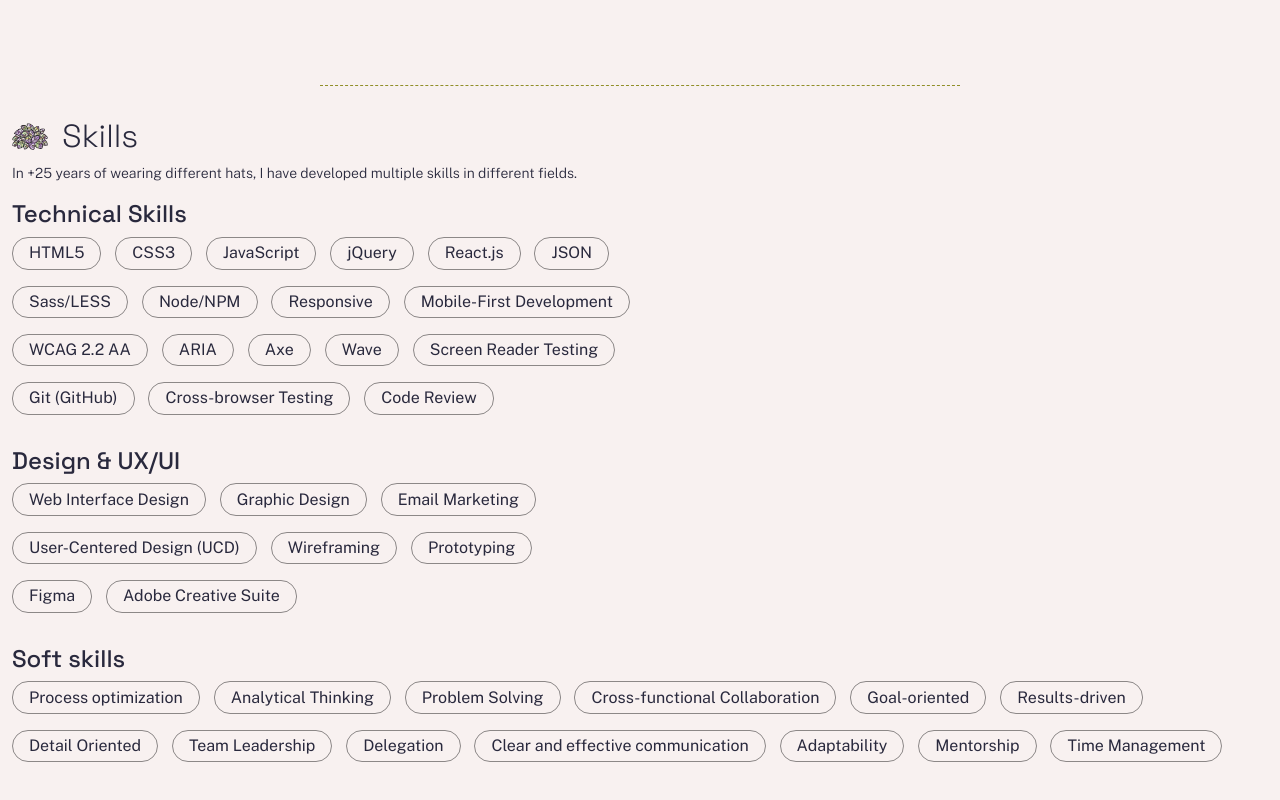
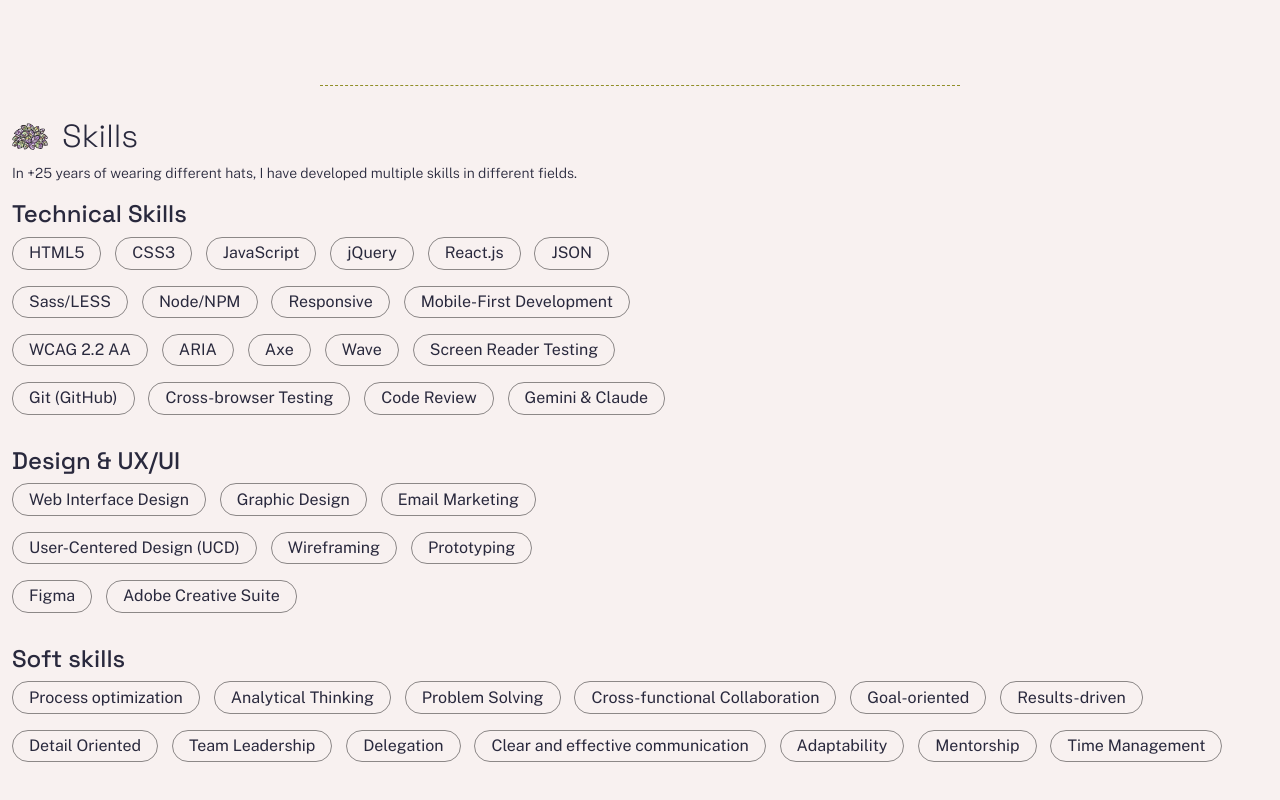
Before and after one commit to adrianafresnedo/adrianafresnedo.github.io, a plain HTML site: page index.html in a window 1280 px wide. Shown: the part 3640-4440 px from the top of the page. Drawn offline with nearby package versions, Linux system fonts and the light colour scheme.

Commit message:
adding AI

```diff
--- a/index.html
+++ b/index.html
@@ -233,6 +233,7 @@
                     <li><span>Git (GitHub)</span></li>
                     <li><span>Cross-browser Testing</span></li>
                     <li><span>Code Review</span></li>
+                    <li><span>Gemini & Claude</span></li>
                 </ul>
             </div>
             <div class="reveal-card mb-3">
```
